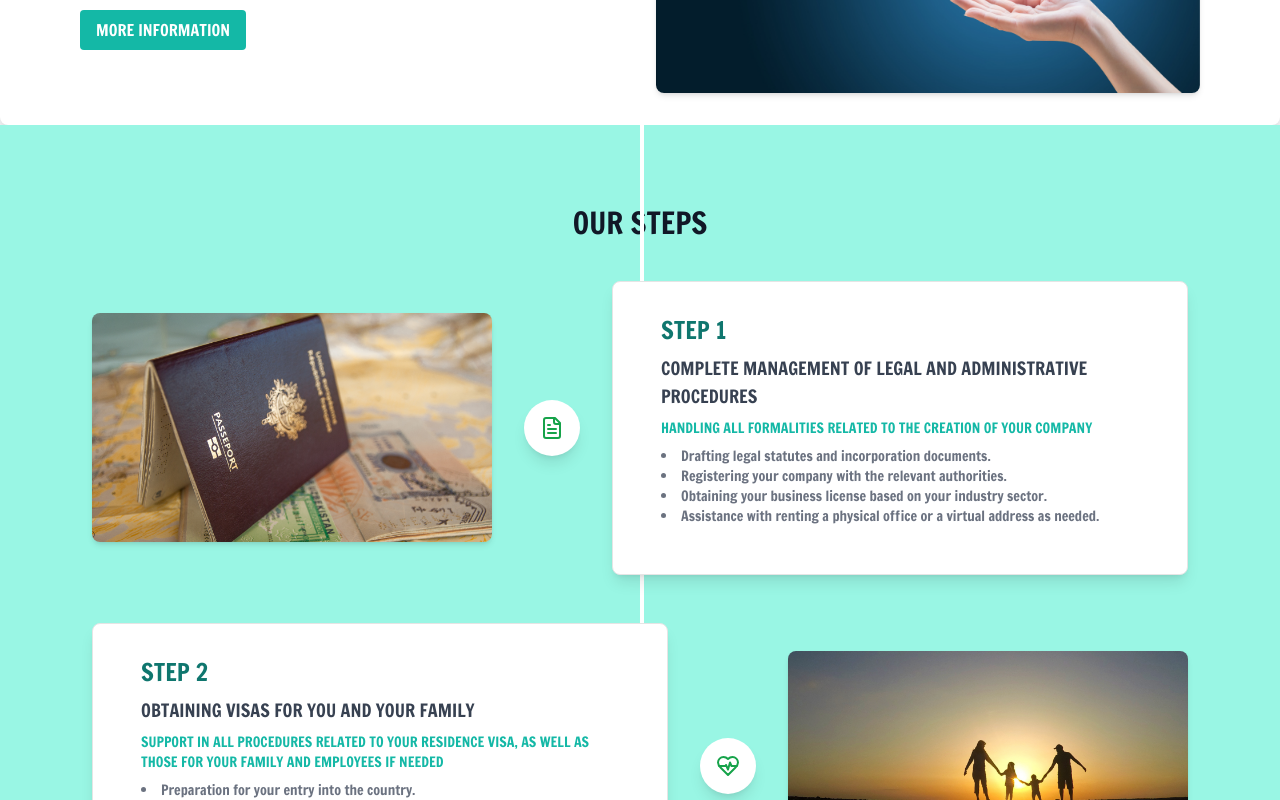
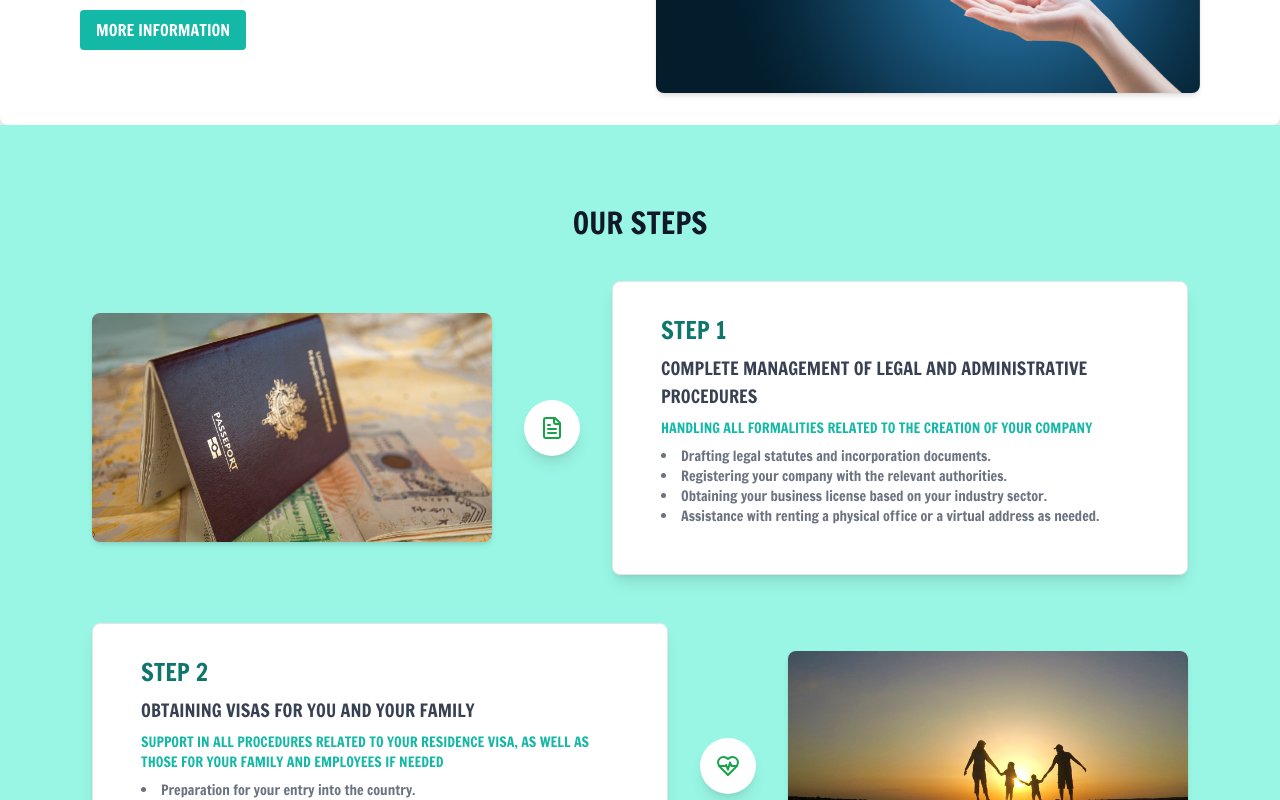
Before and after one commit to tiray972/ExpatLife, a Next.js app: page /en/accompagnement in a window 1280 px wide. Shown: the part 1380-2180 px from the top of the page. Built offline with nearby package versions, Linux system fonts and the light colour scheme; no server answers; what web-push would draw is missing.

Commit message:
trait blanc retirer

```diff
--- a/src/components/animation/timeline.js
+++ b/src/components/animation/timeline.js
@@ -84,7 +84,7 @@ export default function Timeline({ dictionary,Lang }) {
     <div id="timeline" className="relative min-h-screen bg-teal-200 flex flex-col items-center justify-center py-20 px-6">
       <h2 className="text-2xl sm:text-3xl font-bold uppercase text-gray-900 mb-10" >{dictionary.support.our_steps}</h2>
       <motion.div
-        className="absolute left-1/2 transform -translate-x-1/2 h-full w-[4px] bg-white"
+        className="absolute left-1/2 transform -translate-x-1/2 h-full w-[4px] "
         style={{ scaleY: scrollYProgress }}
       ></motion.div>
 
```
